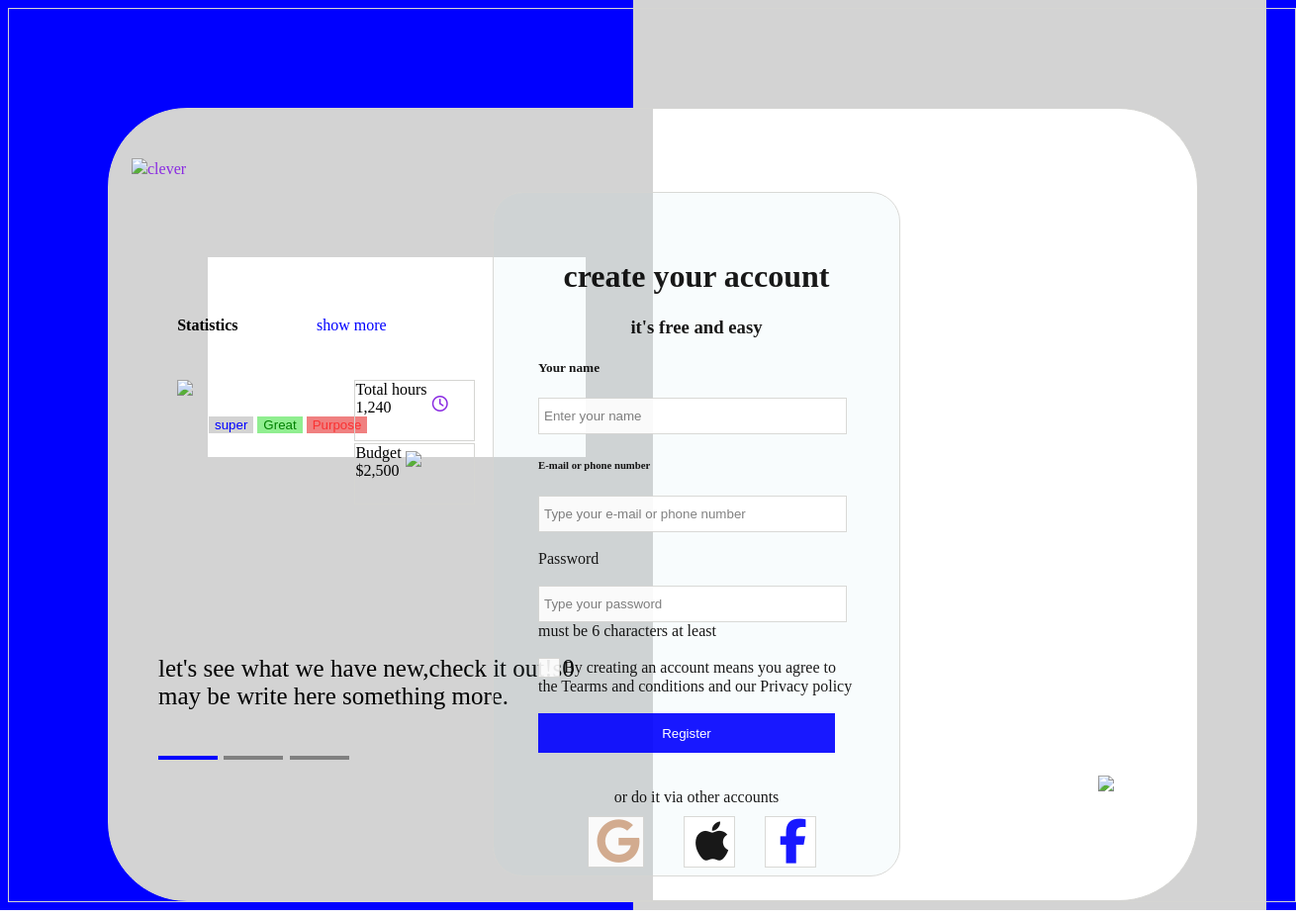
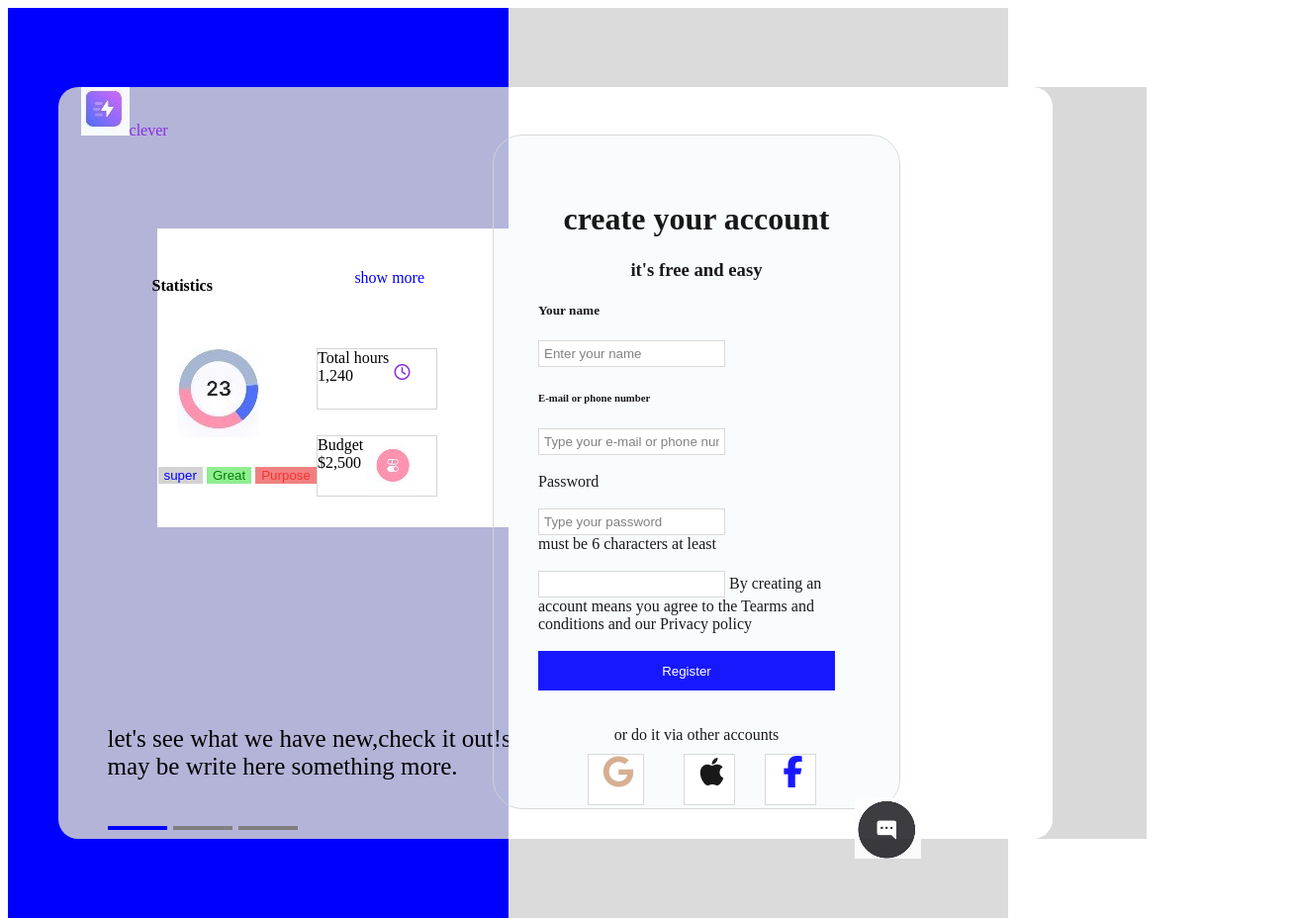
Before and after one commit to musi922/richard, a plain HTML site: page index.html in a window 1280 px wide. Shown: the whole page at 99% size, 1310 px wide, since content can reach past the window. Drawn offline with Linux system fonts and the light colour scheme.

Commit message:
added changes

```diff
--- a/doc.html
+++ /dev/null
@@ -1,11 +0,0 @@
-<!DOCTYPE html>
-<html lang="en">
-    <head>
-
-
-
-    </head>
-    <body>
-  <script src="/boys.js"></script>
-    </body>
-</html>
--- a/index.html
+++ b/index.html
@@ -6,10 +6,9 @@
     <meta name="viewport" content="width=device-width, initial-scale=1.0">
     <link rel="stylesheet" href="./style.css">
     <script src="https://kit.fontawesome.com/65cc90156e.js" crossorigin="anonymous"></script>
-
-    </head>
     <body>
-        <header>
+        <div class="container71">
+            <div class="consumer">
                 <div class="wow">
                     <img src="20221130_124009.jpg"><h7>clever</h7>
 
@@ -57,9 +56,13 @@
                           <span class="divide"></span>
                  </div>
 
-        <div class="mine">
-          <img src="20221130_104119.jpg">
             </div>
+
+
+        </div>
+
+        <div class="container74">
+            <div class="consumers">
                 <div class="sara">
                     <h1>create your account</h1>
                     <h3>it's free and easy</h3>
@@ -90,25 +93,14 @@
                                    <li><i class="fa-brands fa-facebook-f"></i></li>
                            </ul>
                 </div>
+                <div class="mine">
+                    <img src="20221130_104119.jpg">
+                  </div>
 
                         </div>
 
                      </div>
-        </header>
-
-
-
-
-
-
-
-
-
-
-
-
-
+            </div>
+        </div>
     </body>
-
-
 </html>
--- a/style.css
+++ b/style.css
@@ -1,49 +1,57 @@
-body{
-
-    border: 1px solid #d5d5d2;
-
-    width: 1300px;
-    height: 100opx;
-    background: linear-gradient(to right,
-    blue 0%,
-    blue 50%,
-    lightgrey 50%,
-    lightgrey 80%
-
-    );
-
+.backgroundstartbox{
+    width: 50%;
+    height: 940px;
+    background-color: gray;
 
 }
-header{
-    background: linear-gradient(to right,
-    lightgrey 0%,
-    lightgrey 50%,
-    white 50%,
-    white 80%
-
-    );
-    border: 1px solid #d5d5d2;
-    width: 1100px;
-
-    border-radius: 80px;
-    margin-left: 100px;
-    left: 100px;
-    margin-top: 100px;
-    height: 800px;
-
+.container71{
+    background-color: blue;
+    width: 40%;
+    float: left;
+    height: 920px;
+    text-decoration: none;
 
 }
-.sara{
+.container74{
+    background-color: rgba(211, 211, 211, 0.809);
+    width: 40%;
+    float: left;
+    height: 920px;
+    text-decoration: none;
+}
+.consumer{
+    margin-left: 10%;
+    border: none;
+    margin-top: 80px;
+    background-color: rgba(211, 211, 211, 0.856);
+    width: 1100px;
+    height: 760px;
+    border-bottom-left-radius: 20px;
+    border-top-left-radius: 20px;
+
+}
+.consumers{
+    margin-right: 10%;
+    border: none;
+    margin-top: 80px;
+    background-color: white;
+    width: 550px;
+    height: 760px;
+    border-bottom-right-radius: 20px;
+    border-top-right-radius: 20px;
+
+}
+.container74 .sara{
     position: absolute;
-    top: 60%;
+    top: 50%;
     left: 55%;
     transform: translate(-50%,-50%);
     border: 1px solid #d5d5d2;
     border-radius: 30px;
     width: 320px;
-    margin-top: 60px;
+    margin-top: 77px;
     padding: 45px;
-    height: 600px;
+    height: 590px;
     background-color: rgba(173, 213, 230, 0.082);
     opacity: .9;
 }
@@ -54,9 +62,8 @@
     text-align: center;
     top: 10%;
 }
-.sara input{
-    width: 300px;
-    height: 25px;
+.container74 .sara input{
+
         background: white;
         color: white;
         border: 1px solid #d5d5d2;
@@ -68,14 +75,12 @@
 
 
     }
-.suru input{
-    width: 10px;
-    height: 8px;
-    background-color: white;
+    .container74 .mine{
+        margin-left: 100%;
+        left: 100%;
 
 
         }
-
         .button{
             background-color: blue;
             color: white;
@@ -94,15 +99,79 @@
 
 
          }
- .pie chart{
+         .wrap{
+            color: rgba(169, 85, 25, 0.518);
+            border: 1px solid #d5d5d2;
+            background-color: white;
+            width: 55px;
+            height: 50px;
+            text-align: center;
+            font-size: 32px;
+            display: inline-block;
+            margin-left: 50px;
+            left: 50px;
+         }
+         .wrap li{
+            text-align: center;
+            margin-left: 50px;
+            left: 50px;
+         }
+         .ras{
+            color: black;
+            border: 1px solid #d5d5d2;
+            background-color: white;
+            width: 50px;
+            height: 50px;
+            text-align: center;
+            display: inline-block;
+            margin-left: 40px;
+            left: 40px;
+            font-size: 32px;
+        }
+        .ras li{
+            text-align: center;
+            margin-left: 40px;
+            left: 40px;
+         }
+        .rar{
+            color: blue;
+            border: 1px solid #d5d5d2;
+            background-color: white;
+            width: 50px;
+            height: 50px;
+            text-align: center;
+            font-size: 32px;
+            display: inline-block;
+            margin-left: 30px;
+            left: 30px;
+        }
+        .rar li{
+            text-align: center;
+            margin-left: 30px;
+            left: 30px;
+         }
+         .icons{
+            height: 45px;
+
 
             }
- .buttons{
+        .icons ul{
+            list-style-type: none;
+            margin: 10px 0 10px 0;
+            padding: 0;
+            display: flex;
+            flex-direction: row;
+            }
+        .icons ul li{
+            display: block;
+            margin-left: 5px;
+        }
+        .container71 .buttons{
             border: 1px solid white;
-    width: 380px;
-    height: 200px;
+            width: 400px;
+            height: 300px;
             top: 80px;
-    margin-top: 80px;
+            margin-top: 90px;
             left: 100px;
             margin-left: 100px;
             background: white;
@@ -113,38 +182,38 @@
             position: absolute;
             color: blue;
 
-    left: 25%;
-    top: 40%;
+            left: 28%;
+            top: 34%;
 
          }
          .buttons .pix{
             border: 1px solid #d5d5d2;
             position: absolute;
-    top: 48%;
-    left: 28%;
+            top: 44%;
+            left: 25%;
             width: 120px;
             height: 60px;
          }
          .buttons .bug{
             border: 1px solid #d5d5d2;
             position: absolute;
-    top: 56%;
-    left: 28%;
+            top: 55%;
+            left: 25%;
             width: 120px;
             height: 60px;
          }
          .buttons .c{
 
             position: absolute;
-    top: 57%;
-    left: 32%;
+            top: 56%;
+            left: 29%;
 
          }
          .buttons .stat{
 
             position: absolute;
-    top: 40%;
-    left: 14%;
+            top: 35%;
+            left: 12%;
             font-weight: bold;
             color: black;
 
@@ -152,8 +221,8 @@
          .buttons .dot{
 
             position: absolute;
-    top: 48%;
-    left: 31%;
+            top: 44%;
+            left: 28%;
             color: blueviolet;
 
 
@@ -161,7 +230,7 @@
          .buttons .ric{
 
             position: absolute;
-    top: 48%;
+            top: 44%;
             left: 14%;
             color: blueviolet;
 
@@ -170,7 +239,7 @@
             background-color: lightgrey;
             color: blue;
             top: 90px;
-    margin-top: 160px;
+            margin-top: 240px;
             border: 1px transparent;
 
 
@@ -196,80 +265,7 @@
 
          }
 
-
- .icons{
-    height: 45px;
-
-
-    }
-.icons ul{
-    list-style-type: none;
-    margin: 10px 0 10px 0;
-    padding: 0;
-    display: flex;
-    flex-direction: row;
-    }
-.icons ul li{
-    display: block;
-    margin-left: 5px;
-}
-.ras{
-    color: black;
-    border: 1px solid #d5d5d2;
-    background-color: white;
-    width: 50px;
-    height: 50px;
-    text-align: center;
-    display: inline-block;
-    margin-left: 40px;
-    left: 40px;
-    font-size: 45px;
-}
-.ras li{
-    text-align: center;
-    margin-left: 40px;
-    left: 40px;
- }
-.rar{
-    color: blue;
-    border: 1px solid #d5d5d2;
-    background-color: white;
-    width: 50px;
-    height: 50px;
-    text-align: center;
-    font-size: 45px;
-    display: inline-block;
-    margin-left: 30px;
-    left: 30px;
-}
-.rar li{
-    text-align: center;
-    margin-left: 30px;
-    left: 30px;
- }
- .wrap{
-    color: rgba(169, 85, 25, 0.518);
-    border: 1px solid #d5d5d2;
-    background-color: white;
-    width: 55px;
-    height: 50px;
-    text-align: center;
-    font-size: 45px;
-    display: inline-block;
-    margin-left: 50px;
-    left: 50px;
- }
- .wrap li{
-    text-align: center;
-    margin-left: 50px;
-    left: 50px;
- }
- .mine{
-    margin-left: 1000px;
-    margin-top: 10px;
-    top: 10px;
- }
- .musime{
+         .container71 .musime{
            border: 1px solid #d5d5d2;
            width: 320px;
            margin-left: 60px;
```
Also changed, not shown: 20221130_104119.jpg (added), 20221130_124009.jpg (added), 20221130_155042.jpg (added), 20221130_160304.jpg (added). Lines whose indentation alone changed are shown as unchanged.
